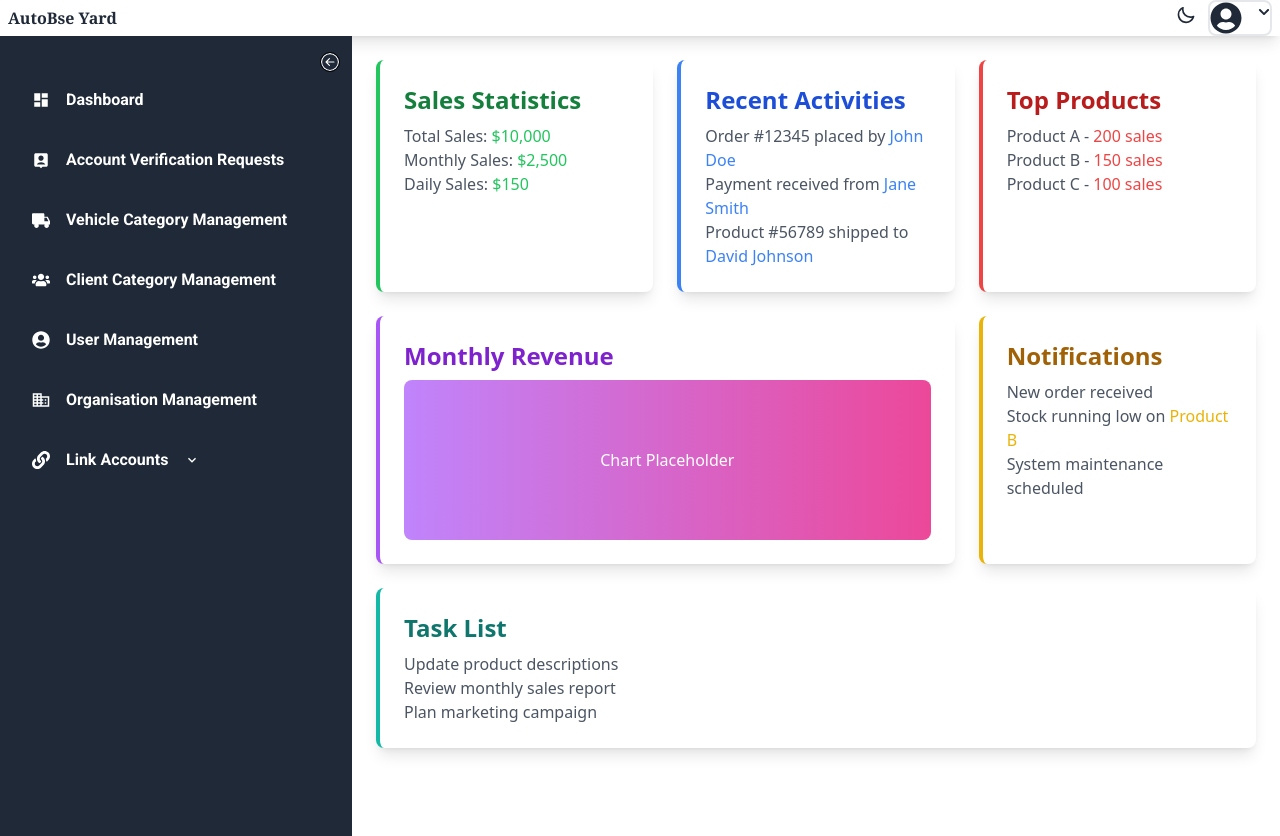
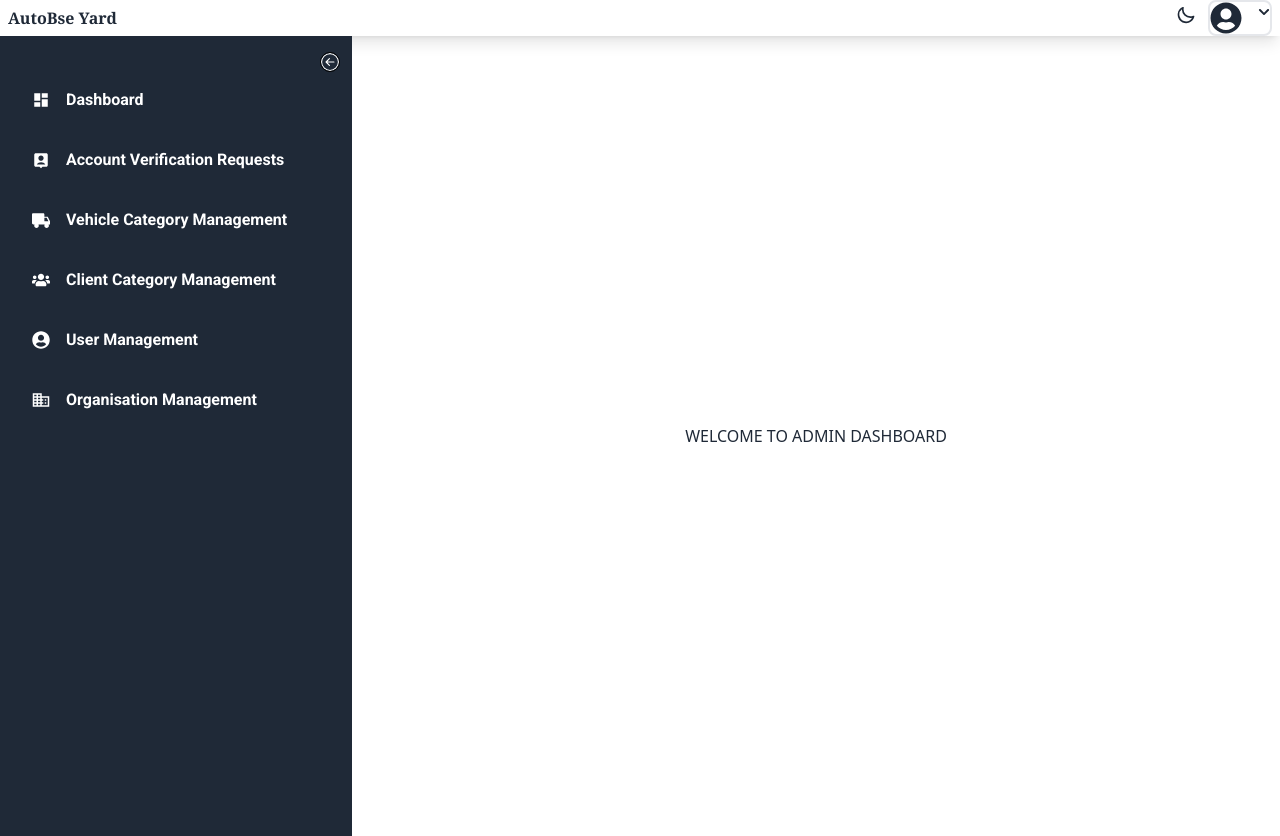
Before and after one commit to shibuambalathara/yard-admin, a Next.js app: page / in a window 1280 px wide. Built offline with nearby package versions, Linux system fonts and the light colour scheme.

Commit message:
block and unblock,

```diff
--- a/src/app/(home)/page.tsx
+++ b/src/app/(home)/page.tsx
@@ -13,65 +13,8 @@ import React from 'react';
 
 const Home = () => {
   return (
-    <div className="p-6 bg-gradient-to-r  to-blue-500 min-h-screen">
-      <div className="grid grid-cols-1 md:grid-cols-2 lg:grid-cols-3 gap-6">
-        {/* Card 1 */}
-        <div className="bg-white shadow-lg rounded-lg p-6 border-l-4 border-green-500">
-          <h2 className="text-2xl font-semibold mb-2 text-green-700">Sales Statistics</h2>
-          <p className="text-gray-600">Total Sales: <span className="text-green-500">$10,000</span></p>
-          <p className="text-gray-600">Monthly Sales: <span className="text-green-500">$2,500</span></p>
-          <p className="text-gray-600">Daily Sales: <span className="text-green-500">$150</span></p>
-        </div>
-
-        {/* Card 2 */}
-        <div className="bg-white shadow-lg rounded-lg p-6 border-l-4 border-blue-500">
-          <h2 className="text-2xl font-semibold mb-2 text-blue-700">Recent Activities</h2>
-          <ul className="text-gray-600">
-            <li>Order #12345 placed by <span className="text-blue-500">John Doe</span></li>
-            <li>Payment received from <span className="text-blue-500">Jane Smith</span></li>
-            <li>Product #56789 shipped to <span className="text-blue-500">David Johnson</span></li>
-          </ul>
-        </div>
-
-        {/* Card 3 */}
-        <div className="bg-white shadow-lg rounded-lg p-6 border-l-4 border-red-500">
-          <h2 className="text-2xl font-semibold mb-2 text-red-700">Top Products</h2>
-          <ul className="text-gray-600">
-            <li>Product A - <span className="text-red-500">200 sales</span></li>
-            <li>Product B - <span className="text-red-500">150 sales</span></li>
-            <li>Product C - <span className="text-red-500">100 sales</span></li>
-          </ul>
-        </div>
-
-        {/* Card 4 */}
-        <div className="bg-white shadow-lg rounded-lg p-6 col-span-1 md:col-span-2 border-l-4 border-purple-500">
-          <h2 className="text-2xl font-semibold mb-2 text-purple-700">Monthly Revenue</h2>
-          <div className="bg-gradient-to-r from-purple-400 to-pink-500 h-40 rounded-lg flex items-center justify-center text-white">
-            {/* Placeholder for a chart */}
-            Chart Placeholder
-          </div>
-        </div>
-
-        {/* Card 5 */}
-        <div className="bg-white shadow-lg rounded-lg p-6 border-l-4 border-yellow-500">
-          <h2 className="text-2xl font-semibold mb-2 text-yellow-700">Notifications</h2>
-          <ul className="text-gray-600">
-            <li>New order received</li>
-            <li>Stock running low on <span className="text-yellow-500">Product B</span></li>
-            <li>System maintenance scheduled</li>
-          </ul>
-        </div>
-
-        {/* Card 6 */}
-        <div className="bg-white shadow-lg rounded-lg p-6 col-span-1 md:col-span-2 lg:col-span-3 border-l-4 border-teal-500">
-          <h2 className="text-2xl font-semibold mb-2 text-teal-700">Task List</h2>
-          <ul className="text-gray-600">
-            <li>Update product descriptions</li>
-            <li>Review monthly sales report</li>
-            <li>Plan marketing campaign</li>
-          </ul>
-        </div>
-      </div>
+    <div className="p-6 bg-gradient-to-r  to-blue-500 min-h-screen uppercase flex justify-center items-center">
+      Welcome to ADMIN DASHBOARD
     </div>
   );
 };
--- a/src/components/sidebar/sidebarlist.jsx
+++ b/src/components/sidebar/sidebarlist.jsx
@@ -259,27 +259,7 @@ export const super_admin = [
         icon: <CgOrganisation />,
         path: "/",
       },
-      {
-        title: "Link Accounts  ",
-    icon: <FaLink />,
 
-      submenu: true,
-      submenuItems: [
-        {
-            title: "Connect Client Level Super User",
-            icon: <VscDebugDisconnect />,
-            path: "/",
-          },
-          {
-            title: "View Connections",
-            icon: <FaUsersViewfinder />,
-            path: "/",
-          },
-
-
-
-      ],
-    },
 
   ];
 
--- a/src/components/tables/dataTable.jsx
+++ b/src/components/tables/dataTable.jsx
@@ -71,7 +71,7 @@ const DataTable = ({ data, columns }) => {
                               header?.column?.columnDef?.header,
                               header.getContext()
                             )}
-                            <div className="flex pl-2">
+                            <div className="flex justify-center items-center pl-2">
                               {sorting.find((sort) => sort.id === header.id) ? (
                                 sorting.find((sort) => sort.id === header.id).desc ? (
                                   <PiSortDescendingLight />
```
Also changed, not shown: src/components/superAdmin/UserManagment/allUsers.tsx (+134 -51 lines).
